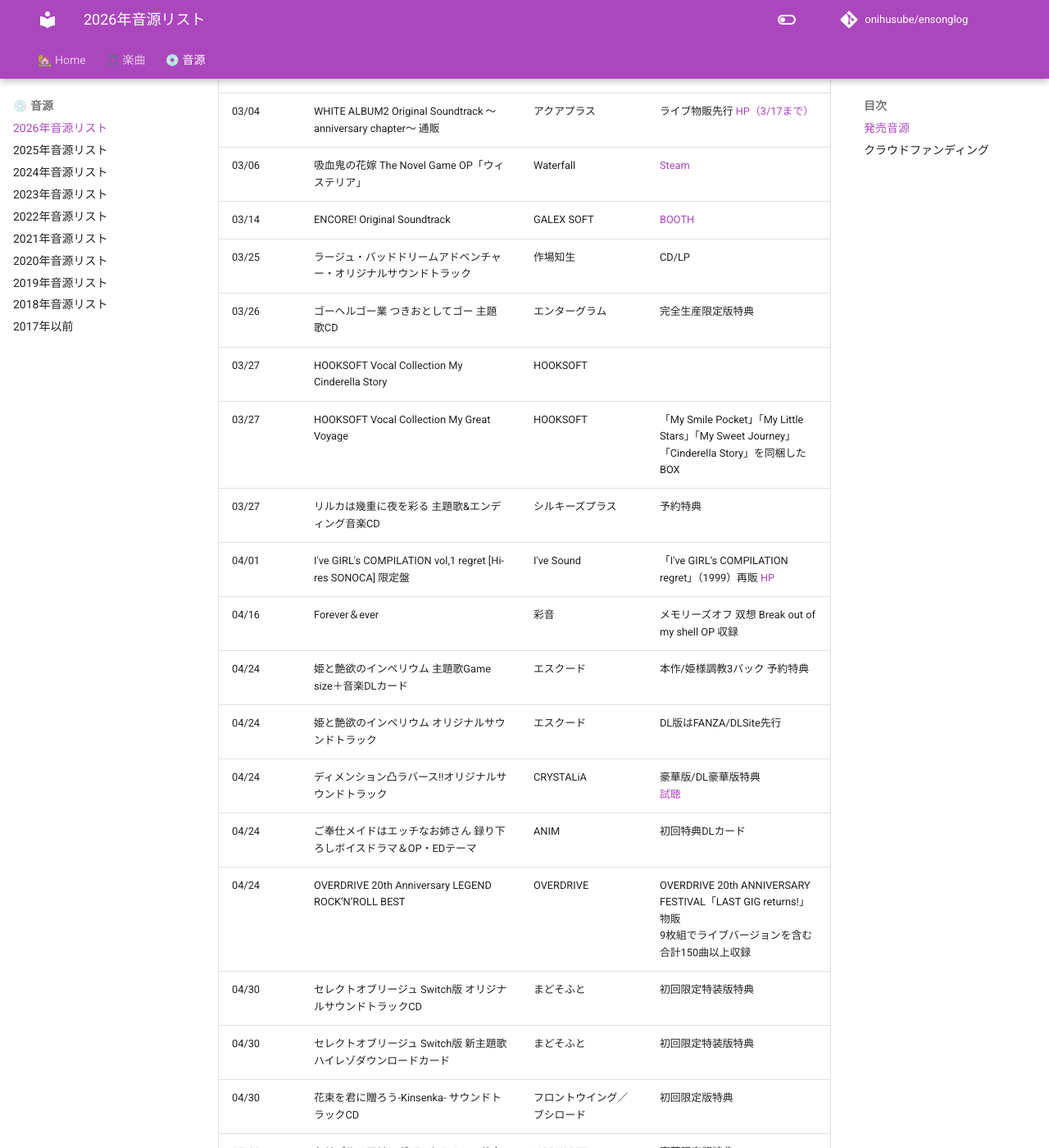
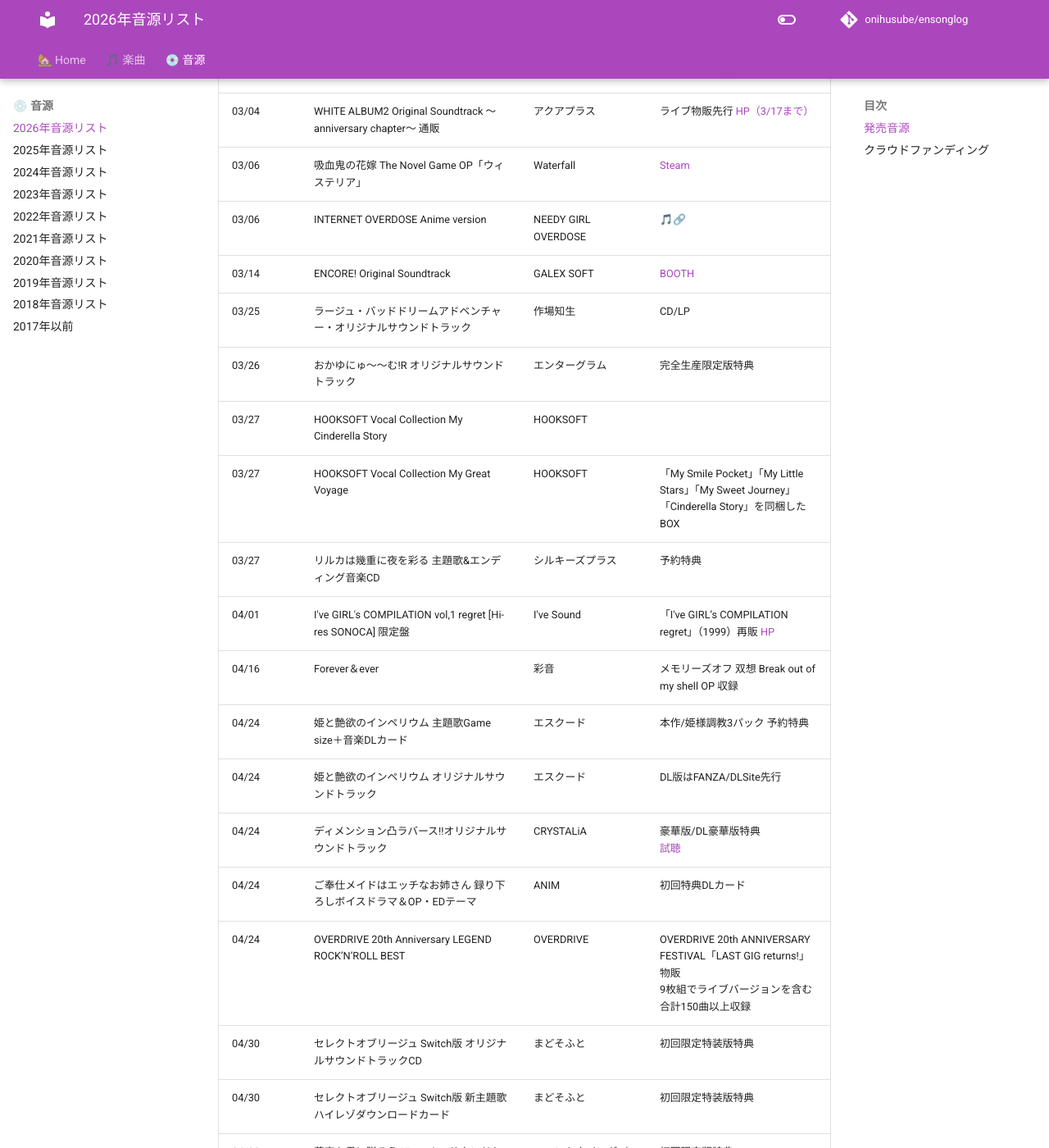
Before and after one commit to onihusube/ensonglog, an MkDocs documentation site: the page built from docs/2026/音源.md, in a window 1280 px wide and 1400 px high, scrolled down 2373 px. Shown: the whole window at 82% size. Built offline with MkDocs 1.6.1 and Material for MkDocs 9.7.7, drawn with Linux system fonts in a browser that asks for light colours; comment, search, counter and statistics services are not loaded; some of the changed text lies outside the part shown.

Commit message:
音源追加

```diff
--- a/docs/2026/音源.md
+++ b/docs/2026/音源.md
@@ -41,9 +41,10 @@
 | 03/04 | NUKITASHI/NUKITASHI2 ORIGINAL SOUNDTRACK | Qruppo | ぬきたし、ぬきたし2 のサントラのLPレコード版 |
 | 03/04 | WHITE ALBUM2 Original Soundtrack ～anniversary chapter～ 通販 | アクアプラス | ライブ物販先行 [HP（3/17まで）](https://store.aquaplus.jp/SHOP/4996802260215.html) |
 | 03/06 | 吸血鬼の花嫁 The Novel Game OP「ウィステリア」 | Waterfall | [Steam](https://store.steampowered.com/app/4432890/__The_Novel_Game/) |
+| 03/06 | INTERNET OVERDOSE Anime version | NEEDY GIRL OVERDOSE | [🎵🔗](https://t.co/opd5Begjn1) |
 | 03/14 | ENCORE! Original Soundtrack | GALEX SOFT | [BOOTH](https://galexsoft.booth.pm/items/7920997) |
 | 03/25 | ラージュ・バッドドリームアドベンチャー・オリジナルサウンドトラック | 作場知生 | CD/LP |
-| 03/26 | ゴーヘルゴー業 つきおとしてゴー 主題歌CD | エンターグラム | 完全生産限定版特典 |
+| 03/26 | おかゆにゅ～～む!R オリジナルサウンドトラック | エンターグラム | 完全生産限定版特典 |
 | 03/27 | HOOKSOFT Vocal Collection My Cinderella Story | HOOKSOFT |  |
 | 03/27 | HOOKSOFT Vocal Collection My Great Voyage | HOOKSOFT | 「My Smile Pocket」「My Little Stars」「My Sweet Journey」「Cinderella Story」を同梱したBOX |
 | 03/27 | リルカは幾重に夜を彩る 主題歌&エンディング音楽CD | シルキーズプラス | 予約特典 |
@@ -59,11 +60,13 @@
 | 04/30 | 花束を君に贈ろう-Kinsenka- サウンドトラックCD | フロントウイング／ブシロード | 初回限定版特典 |
 | 05/29 | トリプルペアリング -Triple Pairing- サウンドトラック | HOOKSOFT | 豪華限定版特典 |
 | 05/29 | Relirium -レリリウム- 遺跡と出逢いと冒険と オリジナルサウンドトラック DLCカード | Whirlpool | 初回版封入特典 |
+| 06/25 | ゴーヘルゴー業 つきおとしてゴー 主題歌CD | エンターグラム | 完全生産限定版特典 |
 | 06/25 | ラブピカルポッピー！ オリジナルサウンドトラックCD+α | AirVelocity | 豪華限定版特典 |
 | 06/26 | ぼっちな魔王と俺の塔 ソングアルバムCD | KarinProject | 巨塔edition 特典 |
 | 06/26 | ぼっちな魔王と俺の塔 サウンドトラックCD | KarinProject | 巨塔edition 特典 |
 | 06/26 | マガルミナ サウンドトラックCD | Purple Software | 豪華版特典 </br> OP・EDフル+OPカバー収録 |
 | 06/26 | マガルミナ 本編&サントラDLカード | Purple Software | 同梱特典 </br> OP・EDフル収録 |
+| 06/26 | リビドー・アバンちゅ～る オリジナルサウンドトラックCD | ensemble SWEET | 豪華版特典 </br> OP・EDフル収録 |
 | --/-- | 『夜明け前より瑠璃色な』20周年記念ボーカル集 -Luminous Passport- | オーガスト | LPレコード |
 | --/-- | 電気式華憐音楽集団 ベストアルバム | 電気式華憐音楽集団 |  |
 
```
